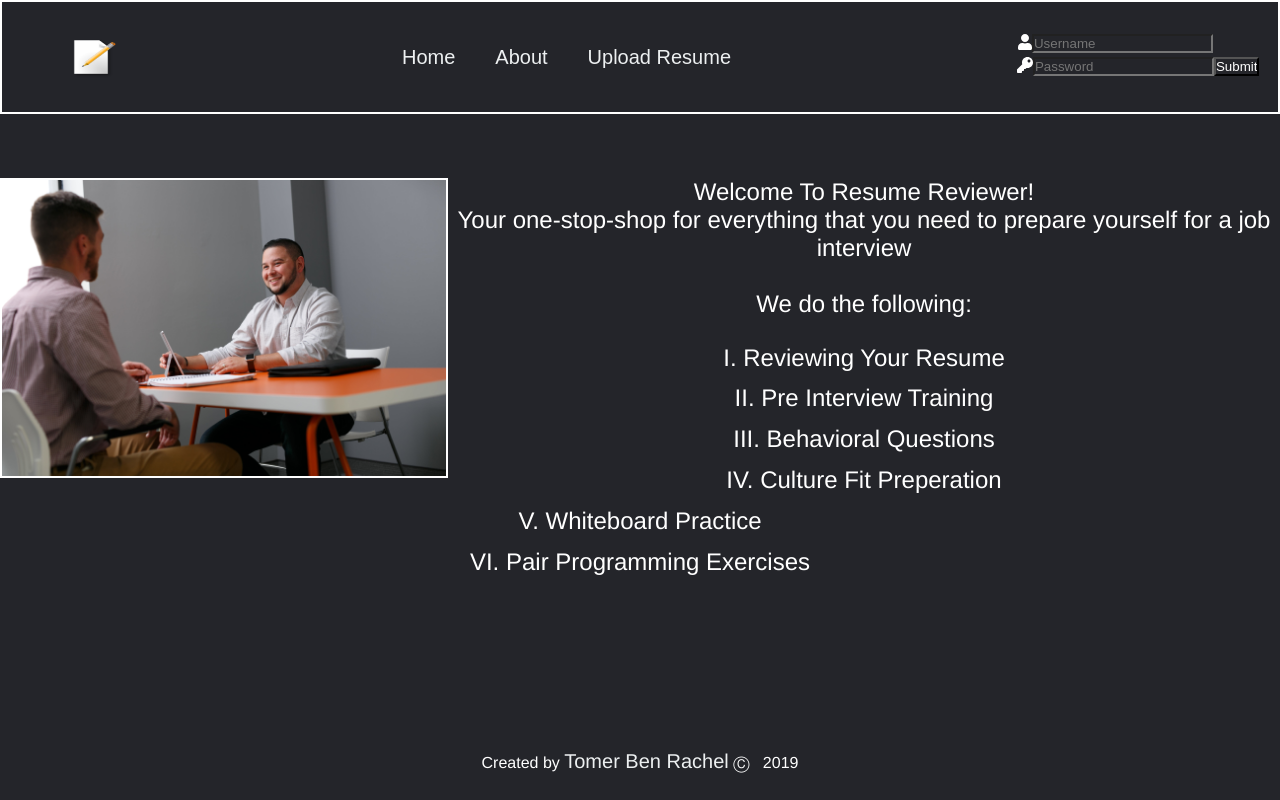
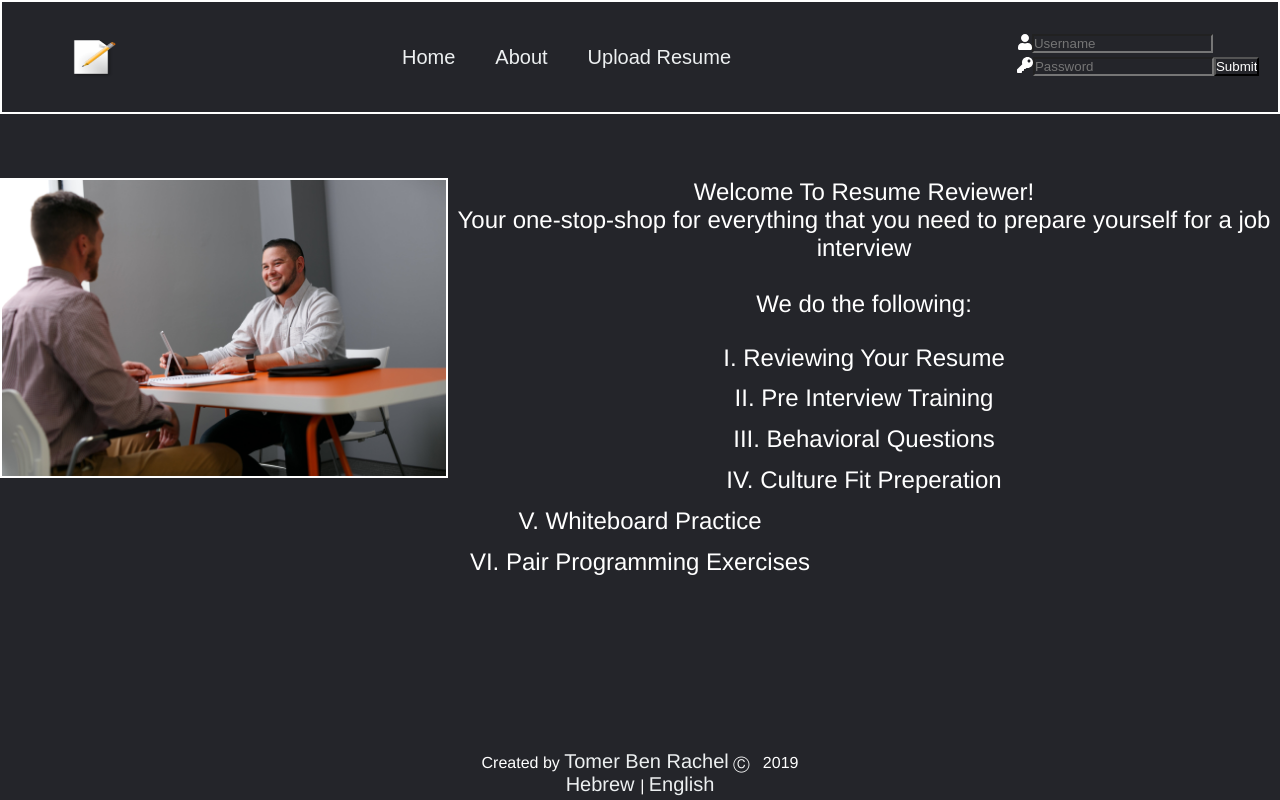
Before and after one commit to TomerPacific/resume-reviewer, a Vue app: page / in a window 1280 px wide. Built offline with nearby package versions, Linux system fonts and the light colour scheme; no server answers.

Commit message:
resume-reviewer adding UI to support English/Hebrew language

```diff
--- a/src/App.vue
+++ b/src/App.vue
@@ -6,6 +6,10 @@
     </main>
     <footer>
        <p>Created by <a href="https://github.com/TomerPacific">Tomer Ben Rachel</a> &#9400; &nbsp; 2019</p>
+        <p>
+          <a href="#" @click="changeLanguage('Hebrew')">Hebrew </a> |
+          <a href="#" @click="changeLanguage('English')"> English</a>
+        </p>
     </footer>
   </div>
 
@@ -18,6 +22,11 @@
      name: 'app',
      components:{
         AppNav
+     },
+     methods: {
+       changeLanguage: function(language) {
+
+       }
      }
  }
 </script>
```
